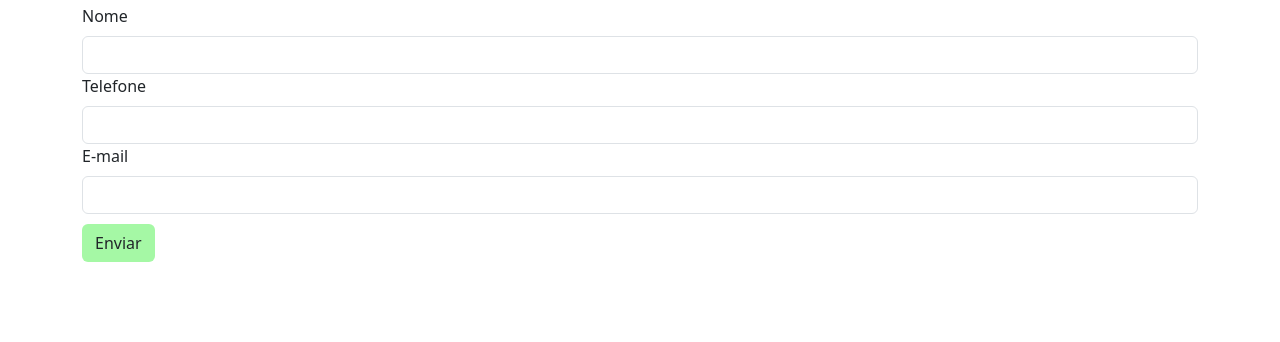
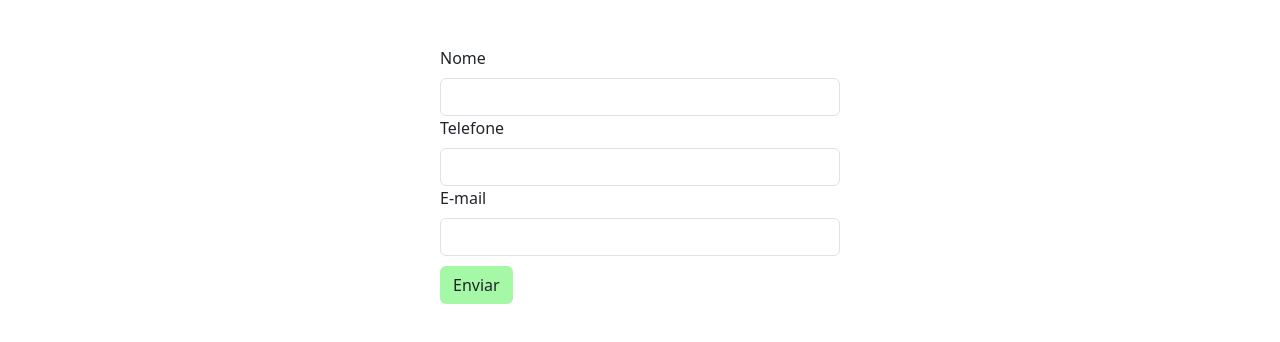
Before and after one commit to Jean-Carllo-Roseti/exercicio_bootstrap, a plain HTML site: page index.html in a window 1280 px wide. Shown: the part 218-560 px from the top of the page. Drawn offline with nearby package versions, Linux system fonts and the light colour scheme.

Commit message:
ajuste de width com css

```diff
--- a/index.html
+++ b/index.html
@@ -23,10 +23,10 @@
                         <input class="form-control" type="tel" id="tel">
                         <label class="form-label" for="email">E-mail</label>
                         <input class="form-control" type="email" id="email">
+                        <div >
+                            <button  id="botao" type="submit" class="btn btn-successes">Enviar</button>
+                        </div>
                     </form>
-                    <div >
-                        <button  id="botao" type="submit" class="btn btn-successes">Enviar</button>
-                    </div>
                 </div>
             </div>
         </div>
--- a/main.css
+++ b/main.css
@@ -26,3 +26,10 @@ header .container {
 #botao:hover {
     color: #fff;
 }
+
+form {
+
+    margin: 50px auto;
+    max-width: 400px;
+
+}
```
